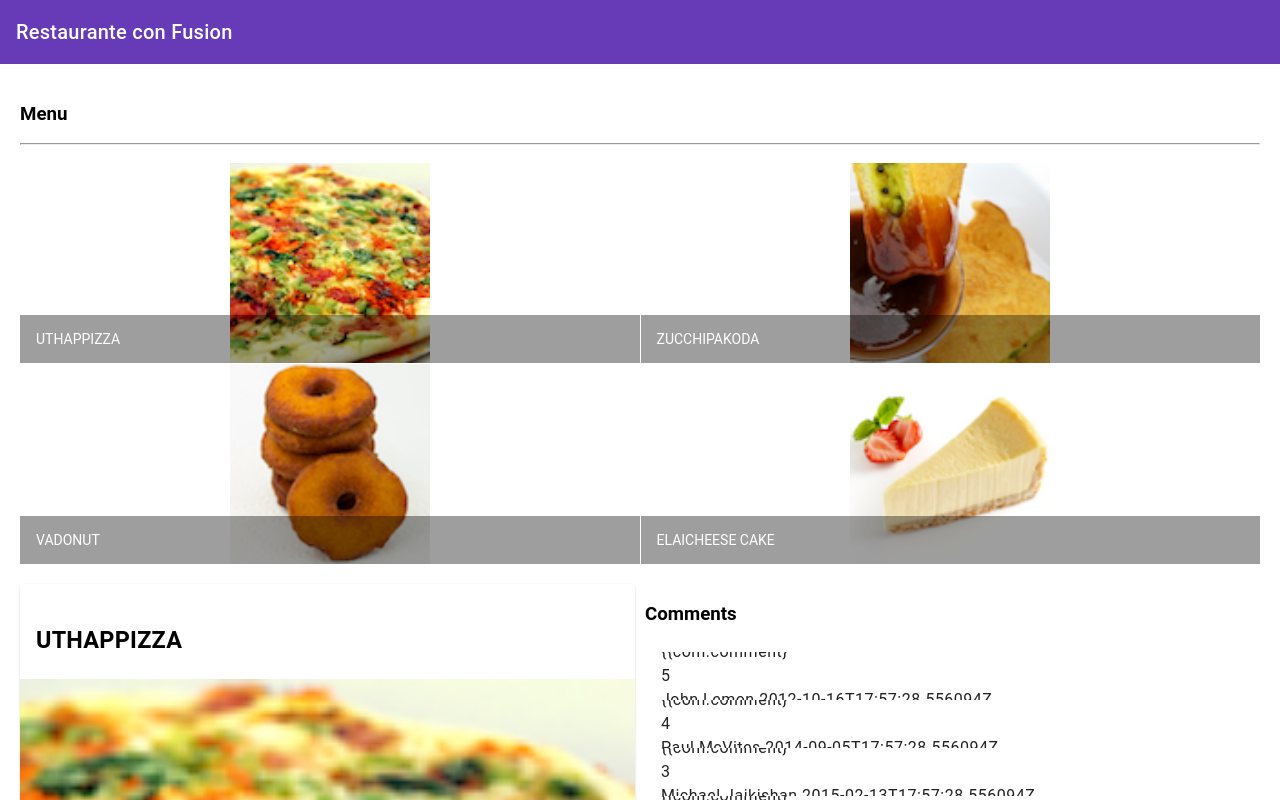
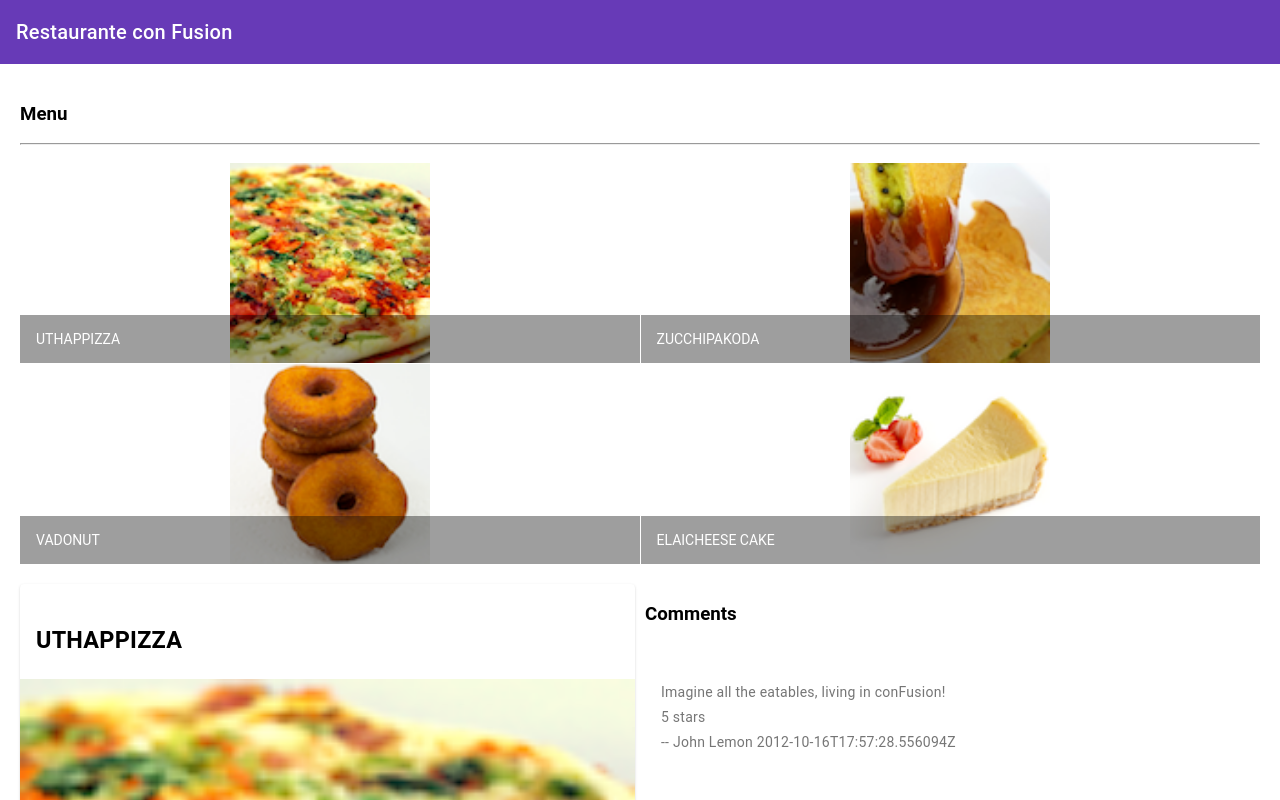
Before and after one commit to Gabrie10P/CourseraAngular, an Angular app in the folder conFusion/: page / in a window 1280 px wide. Shown: the top 800 px of the page. Built offline with nearby package versions, Linux system fonts and the light colour scheme.

Commit message:
complete
Se solucionó el error con los comentarios.

```diff
--- a/conFusion/src/app/dishdetail/dishdetail.component.html
+++ b/conFusion/src/app/dishdetail/dishdetail.component.html
@@ -18,14 +18,16 @@
     </div>
     <div class="details-item">
         <h3>Comments</h3>
-        <mat-list class="lista">
-            <mat-list-item class="items" *ngFor="let com of dish.comments">
-                <span>{{com.comment}</span>
-                <br>
-                <span>{{com.rating}}</span>
-                <br>
-                <span>{{com.author}} {{com.date}}</span>
-            </mat-list-item>
-        </mat-list>
+                <mat-list class="lista">
+                        <mat-list-item class="items" *ngFor="let com of dish.comments">
+                            <div class="item">
+                                <span matListItemLine>{{com.comment}}</span>
+                                <span matListItemLine>{{com.rating}} stars</span>
+                                <span matListItemLine>-- {{com.author}} {{com.date}}</span>
+                            </div>
+
+                        </mat-list-item>
+                </mat-list>
+
     </div>
 </div>
--- a/conFusion/src/styles.scss
+++ b/conFusion/src/styles.scss
@@ -20,7 +20,6 @@ body {
     margin: 20px;
     display:flex;
     flex-direction: row;
-
     gap: 10px;
     height: 100%;
 }
@@ -30,6 +29,7 @@ body {
 
 .items{
     height: 100px;
+    margin-bottom: 20px;
     display: flex;
     flex-direction: row;
 }
```
